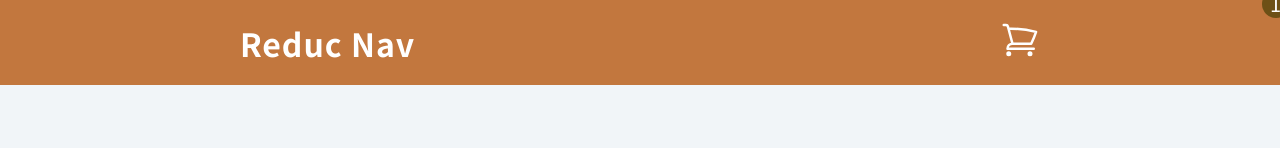
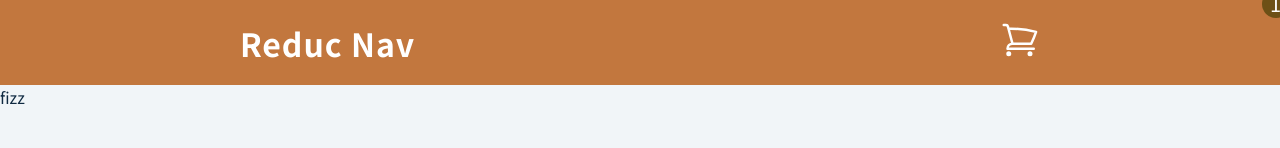
Before and after one commit to naoyatsuchida/redux-shop, a React (Create React App) app: page / in a window 1280 px wide. Shown: the top 148 px of the page. Built offline with nearby package versions, Linux system fonts and the light colour scheme.

Commit message:
git学習用 コンフリクト発生用

```diff
--- a/src/App.js
+++ b/src/App.js
@@ -7,6 +7,7 @@ function App() {
   return (
     <main>
       <Navbar />
+      <div>fizz</div>
       <CartContainr />
     </main>
   );
```
